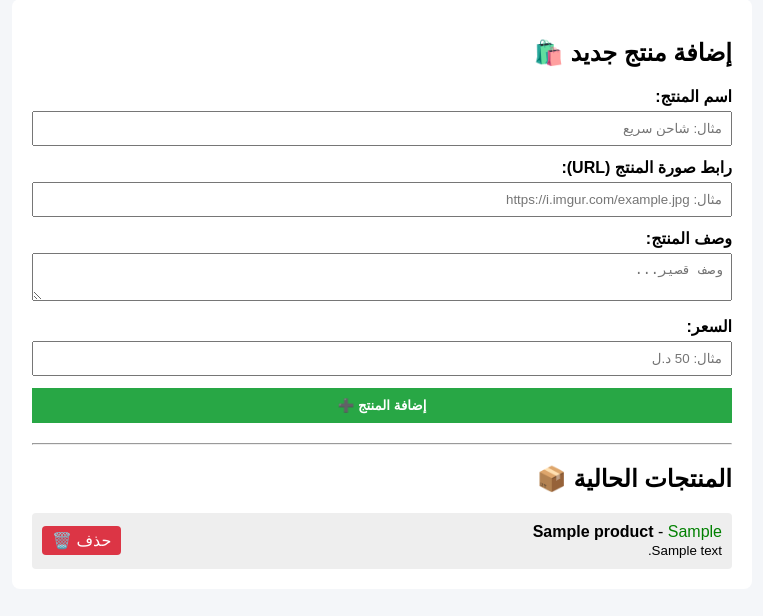
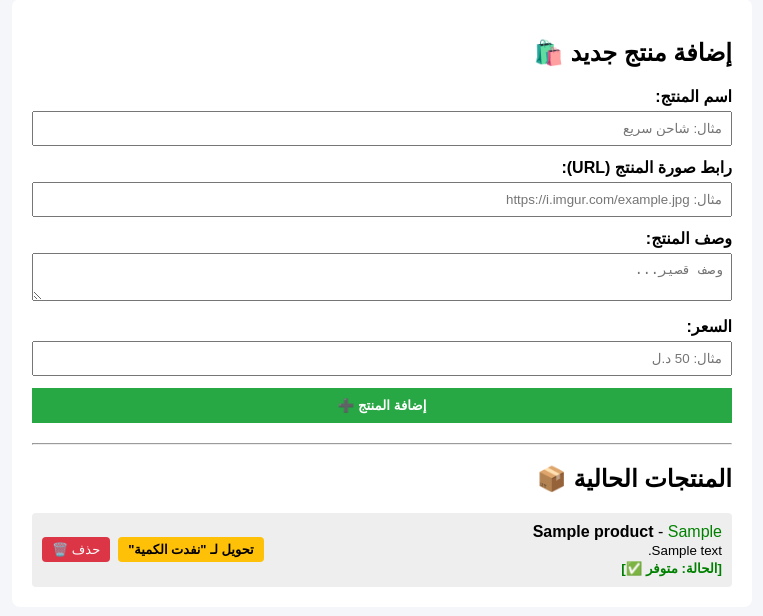
Before and after one commit to jeronkazezkazez-sys/my-store, a Flask app: page /admin in a window 1280 px wide. Shown: the part 29-645 px from the top of the page, without its empty margins (258-1021 px from the left). Run offline with Flask 3, Linux system fonts and the light colour scheme; tables that the repository leaves empty hold one stand-in row (values such as "Sample post").

Commit message:
Enhance admin page with product status display
Added product availability status and toggle functionality.

```diff
--- a/templates/admin.html
+++ b/templates/admin.html
@@ -12,7 +12,11 @@
         input, textarea { width: 100%; padding: 8px; box-sizing: border-box; }
         button { background: #28a745; color: white; padding: 10px; border: none; width: 100%; font-weight: bold; cursor: pointer; }
         .product-item { display: flex; justify-content: space-between; align-items: center; background: #eee; padding: 10px; margin-top: 10px; border-radius: 4px; }
-        .delete-btn { background: #dc3545; color: white; padding: 5px 10px; text-decoration: none; border-radius: 4px; }
+        .actions { display: flex; gap: 8px; }
+        .btn-status { padding: 5px 10px; text-decoration: none; border-radius: 4px; color: white; font-size: 13px; font-weight: bold; }
+        .status-available { background: #17a2b8; }
+        .status-out { background: #ffc107; color: black; }
+        .delete-btn { background: #dc3545; color: white; padding: 5px 10px; text-decoration: none; border-radius: 4px; font-size: 13px; }
     </style>
 </head>
 <body>
@@ -46,8 +50,19 @@
         <div>
             <strong>{{ product.name }}</strong> - <span style="color: green;">{{ product.price }}</span>
             <br><small>{{ product.description }}</small>
+            <br>
+            {% if product.is_available == 1 %}
+                <small style="color: green; font-weight: bold;">[الحالة: متوفر ✅]</small>
+            {% else %}
+                <small style="color: red; font-weight: bold;">[الحالة: نفدت الكمية ❌]</small>
+            {% endif %}
         </div>
-        <a href="/delete/{{ product.id }}" class="delete-btn">حذف 🗑️</a>
+        <div class="actions">
+            <a href="/toggle/{{ product.id }}" class="btn-status {% if product.is_available == 1 %}status-out{% else %}status-available{% endif %}">
+                {% if product.is_available == 1 %}تحويل لـ "نفدت الكمية"{% else %}تحويل لـ "متوفر"{% endif %}
+            </a>
+            <a href="/delete/{{ product.id }}" class="delete-btn">حذف 🗑️</a>
+        </div>
     </div>
     {% else %}
     <p>لا توجد منتجات حالياً.</p>
```
